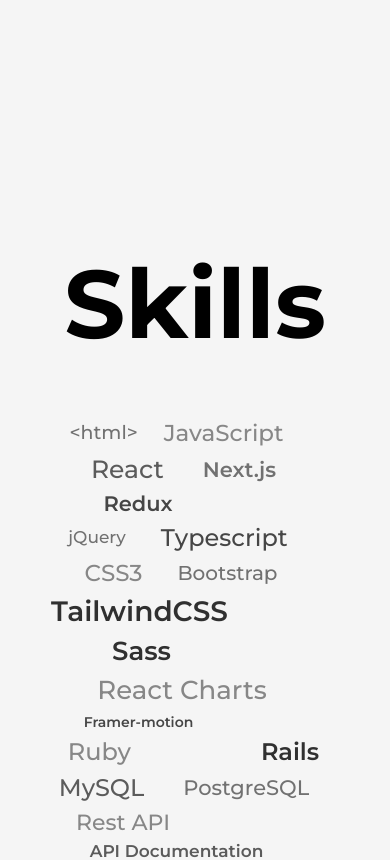
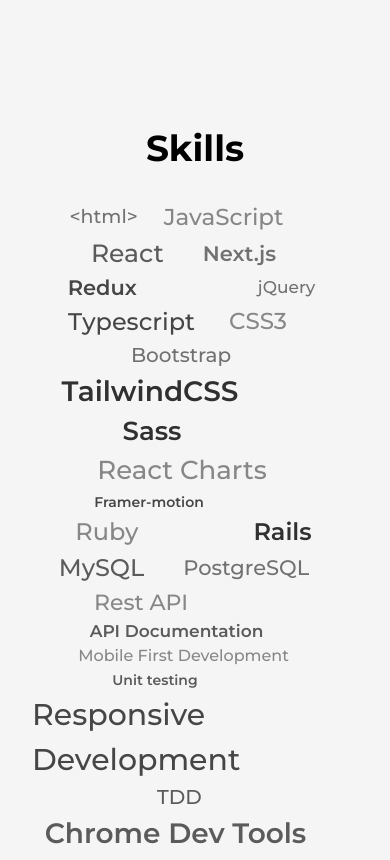
Before and after one commit to Elerqsousy/portfolio-Next-TailwindCSS, a Next.js app: page /about in a window 390 px wide. Shown: the part 842-1702 px from the top of the page. Built offline with nearby package versions, Linux system fonts and the light colour scheme.

Commit message:
Apply responsive styles on the skills section on about page

```diff
--- a/src/conponents/Skills.js
+++ b/src/conponents/Skills.js
@@ -45,7 +45,7 @@
           fontSize: RN(14, 30),
           fontWeight: RN(5, 6) * 100,
           opacity: `0.${RN(5, 9)}`,
-          paddingRight: end ? RN(100, 200) : RN(20, 40),
+          paddingRight: end ? RN(100, 150) : RN(20, 40),
           paddingLeft: end ? RN(20, 40) : 0,
         }}
       >
@@ -69,7 +69,8 @@
 const Skills = () => {
   return (
     <div>
-      <h2 className='font-bold text-8xl mt-64 w-full text-center mb-16'>
+      <h2 className='font-bold text-8xl mt-64 w-full text-center mb-16
+      lg:mt-32 lg:!text-7xl sm:!text-6xl xs:!text-4xl sm:mb-8'>
         Skills
       </h2>
       <Randomized items={skillList} />
```
